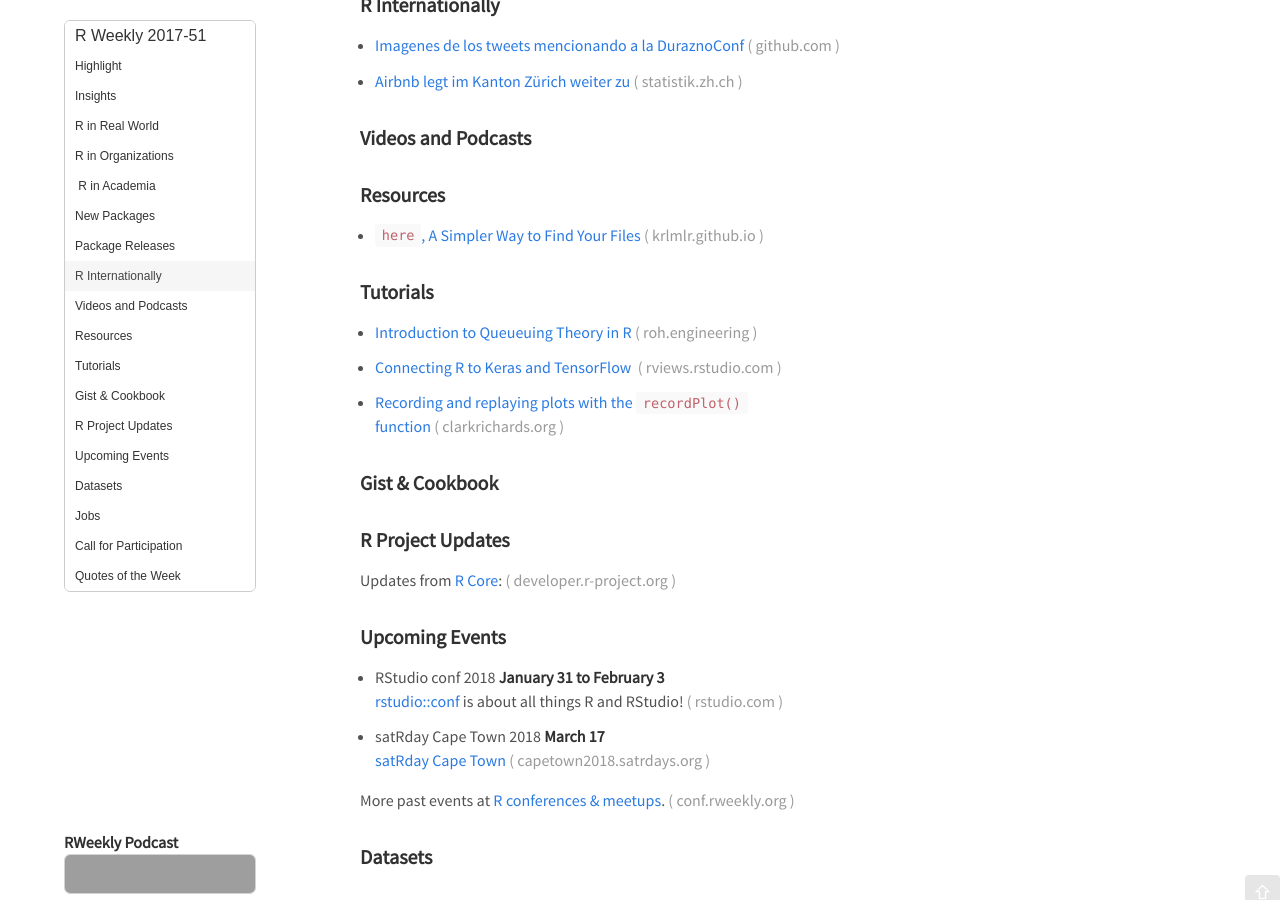
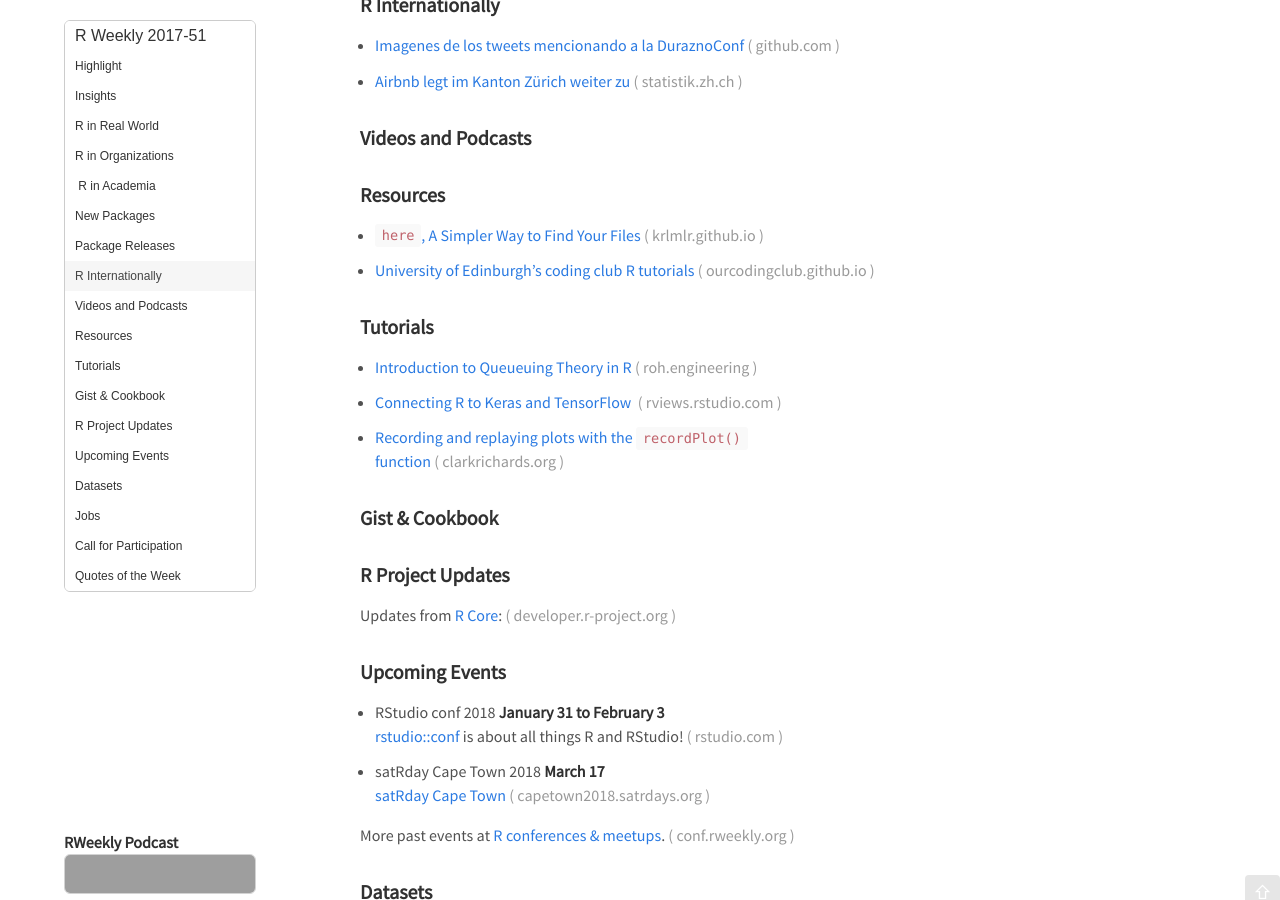
Before and after one commit to rweekly/rweekly.org, a Jekyll site: the page built from draft.md, in a window 1280 px wide and 900 px high, scrolled down 1236 px. Built offline with Jekyll 4.4.1, drawn with Linux system fonts in a browser that asks for light colours; emoji names are drawn with the system emoji font; comment, search, counter and statistics services are not loaded; grey boxes are pictures that could not be loaded.

Commit message:
Update draft.md

```diff
--- a/draft.md
+++ b/draft.md
@@ -70,6 +70,8 @@ Release Date: 2017-12-18
 
 + [`here`, A Simpler Way to Find Your Files](https://krlmlr.github.io/here/)
 
++ [University of Edinburgh's coding club R tutorials](https://ourcodingclub.github.io/tutorials/)
+
 ###  Tutorials
 
 
```
